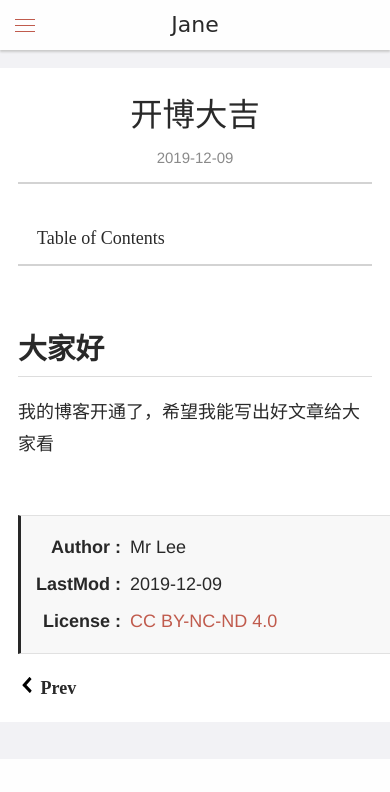
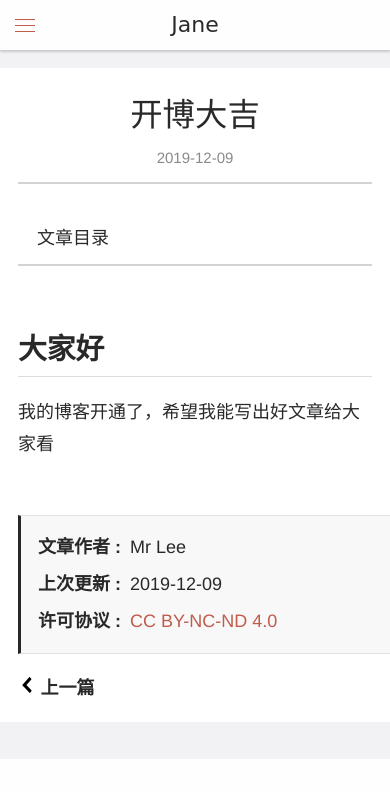
Before and after one commit to KCVO1995/kcvo1995.github.io, a plain HTML site: page post/开博大吉/index.html in a window 390 px wide. Shown: the top 792 px of the page. Drawn offline with Linux system fonts and the light colour scheme.

Commit message:
change language

```diff
--- a/post/开博大吉/index.html
+++ b/post/开博大吉/index.html
@@ -357,7 +357,7 @@
 
 
 <div class="post-toc" id="post-toc">
-  <h2 class="post-toc-title">Table of Contents</h2>
+  <h2 class="post-toc-title">文章目录</h2>
   <div class="post-toc-content">
     <nav id="TableOfContents"></nav>
   </div>
@@ -374,11 +374,11 @@
 
 <div class="post-copyright">
   <p class="copyright-item">
-    <span class="item-title">Author</span>
+    <span class="item-title">文章作者</span>
     <span class="item-content">Mr Lee</span>
   </p>
   <p class="copyright-item">
-    <span class="item-title">LastMod</span>
+    <span class="item-title">上次更新</span>
     <span class="item-content">
       2019-12-09
 
@@ -386,7 +386,7 @@
   </p>
 
   <p class="copyright-item">
-    <span class="item-title">License</span>
+    <span class="item-title">许可协议</span>
     <span class="item-content"><a rel="license noopener" href="https://creativecommons.org/licenses/by-nc-nd/4.0/" target="_blank">CC BY-NC-ND 4.0</a></span>
   </p>
 </div>
@@ -412,7 +412,7 @@
 
             </i>
             <span class="prev-text nav-default">如何使用Hugo搭建个人博客</span>
-            <span class="prev-text nav-mobile">Prev</span>
+            <span class="prev-text nav-mobile">上一篇</span>
           </a>
 
       </nav>
```
Also changed, not shown: about/index.html (+4 -4 lines), categories/index.html (+1 -1 lines), index.html (+2 -2 lines), post/index.html (+2 -2 lines), post/如何使用hugo搭建个人博客/index.html (+5 -5 lines), tags/index.html (+1 -1 lines).
